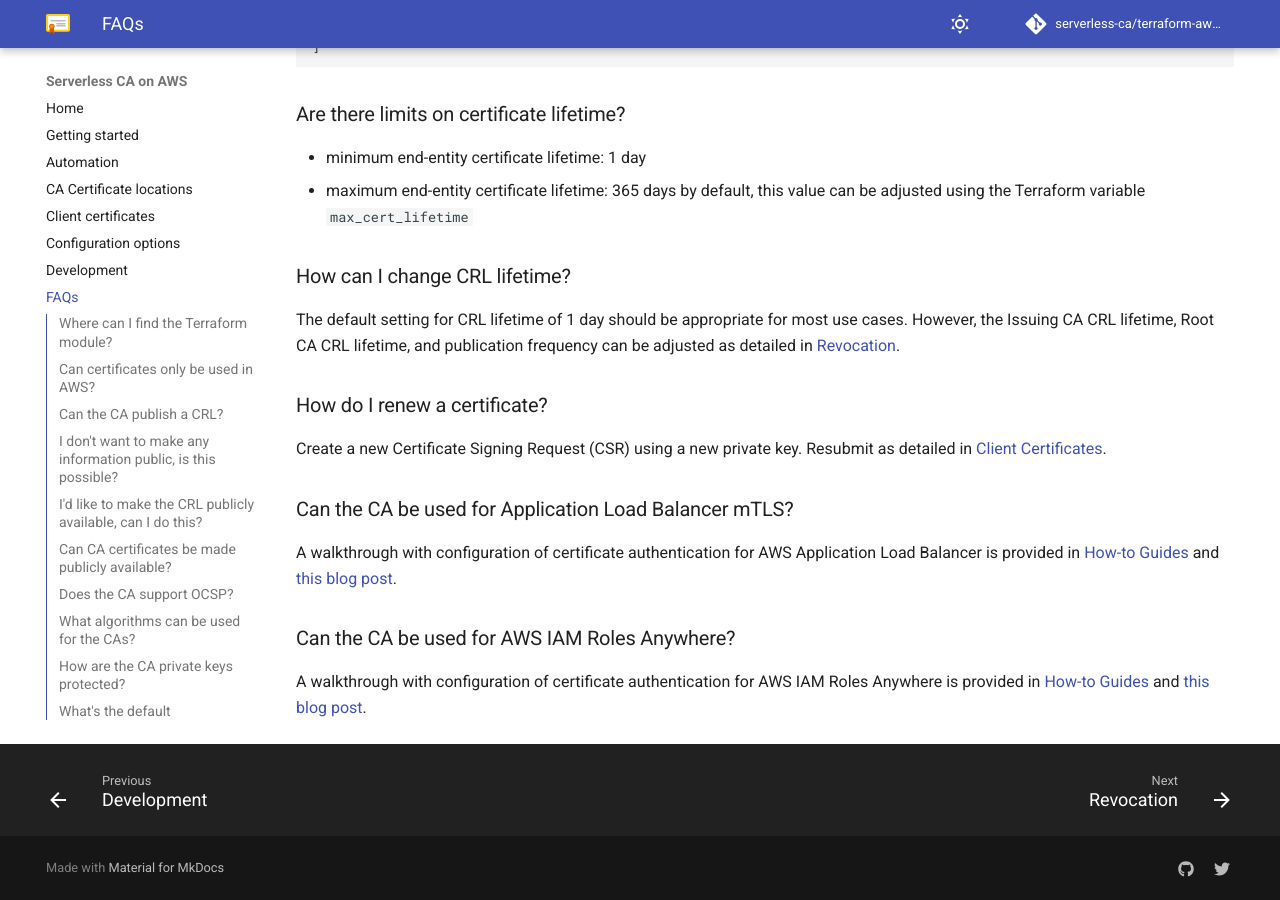
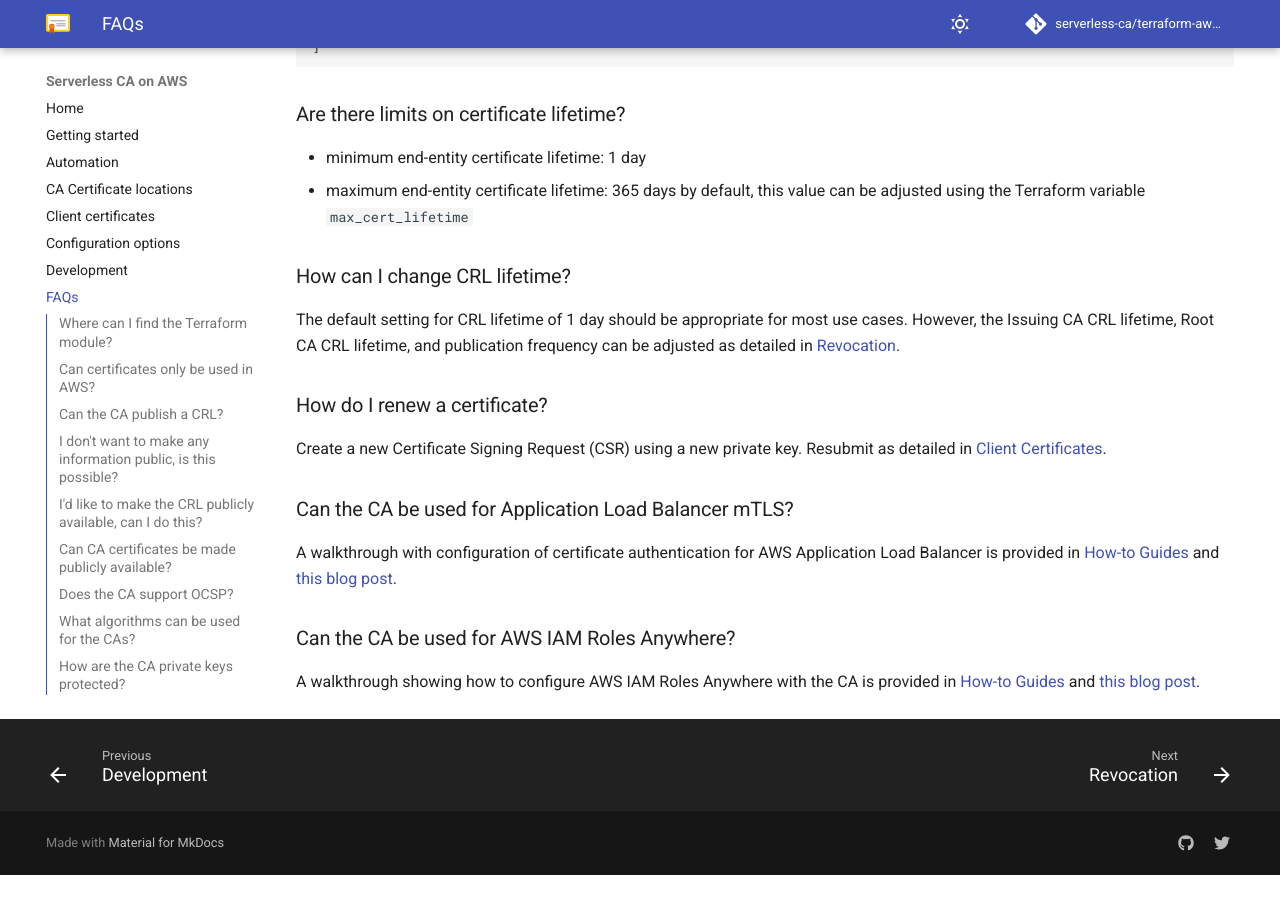
Before and after one commit to serverless-ca/terraform-aws-ca, an MkDocs documentation site: the page built from docs/faq.md, in a window 1280 px wide and 900 px high, scrolled down 3402 px. Built offline with MkDocs 1.6.1 and Material for MkDocs 9.7.7, drawn with Linux system fonts in a browser that asks for light colours; comment, search, counter and statistics services are not loaded; after the commit the page ends 4277 px from its top, so only the background shows below that.

Commit message:
IAM Roles Anywhere FAQ

```diff
--- a/docs/faq.md
+++ b/docs/faq.md
@@ -110,4 +110,4 @@
 A walkthrough with configuration of certificate authentication for AWS Application Load Balancer is provided in [How-to Guides](https://serverlessca.com/how-to-guides/alb/) and [this blog post](https://medium.com/@paulschwarzenberger/aws-application-load-balancer-mtls-with-open-source-cloud-ca-277cb40d60c7).
 
 ### Can the CA be used for AWS IAM Roles Anywhere?
-A walkthrough with configuration of certificate authentication for AWS IAM Roles Anywhere is provided in [How-to Guides](https://serverlessca.com/how-to-guides/iam/) and [this blog post](https://medium.com/@paulschwarzenberger/aws-iam-roles-anywhere-with-open-source-private-ca-6c0ec5758b2b).
+A walkthrough showing how to configure AWS IAM Roles Anywhere with the CA is provided in [How-to Guides](https://serverlessca.com/how-to-guides/iam/) and [this blog post](https://medium.com/@paulschwarzenberger/aws-iam-roles-anywhere-with-open-source-private-ca-6c0ec5758b2b).
```
